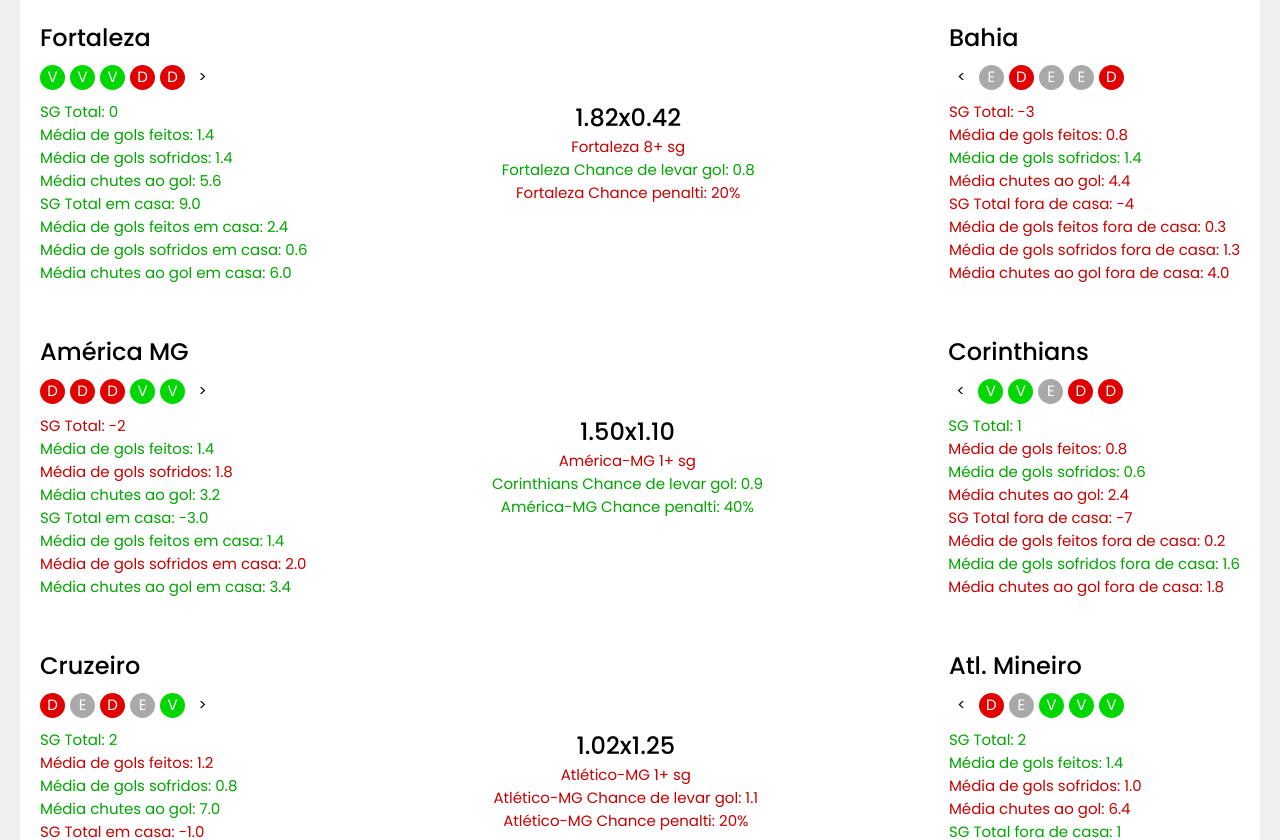
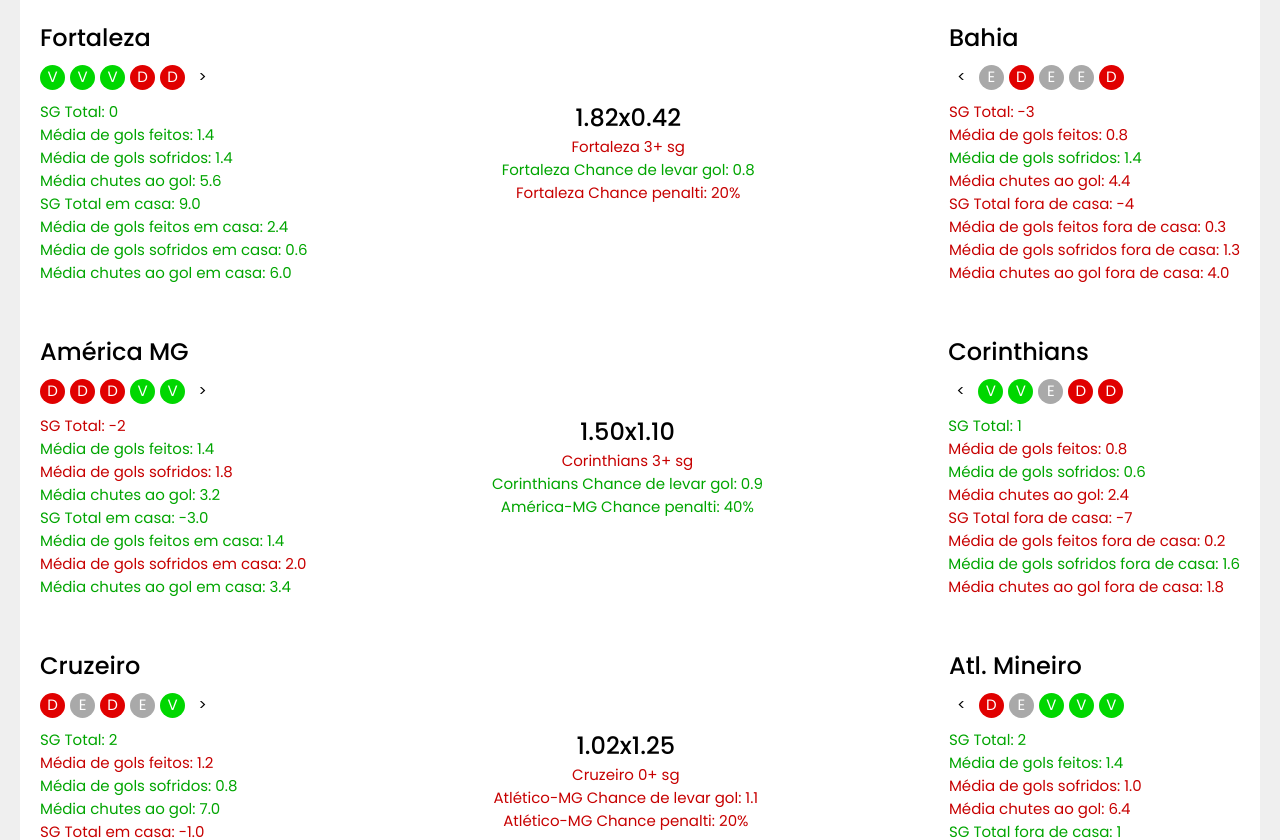
Before and after one commit to lulucasalves/soccer-front, a Next.js app: page / in a window 1280 px wide. Shown: the part 1600-2440 px from the top of the page. Built offline with nearby package versions, Linux system fonts and the light colour scheme.

Commit message:
refactor: sh

```diff
--- a/src/components/Matches/index.tsx
+++ b/src/components/Matches/index.tsx
@@ -1,4 +1,3 @@
-import Image from "next/image";
 import { useSelector } from "react-redux";
 import * as data from "~/data/games.json";
 import { getMatchs } from "~/features/getMatchs";
@@ -64,8 +63,8 @@
 
           const resultF = (mediaGolsFeitosF2 + mediaGolsSofridosC) / 2;
 
-          const sgcasav = (sgTotal + sgTotalC - sgTotal2 - sgTotalF2) / 2;
-          const sgforav = (sgTotal2 + sgTotalF2 - sgTotal - sgTotalC) / 2;
+          const sgcasav = sgTotal - sgTotal2;
+          const sgforav = sgTotal2 - sgTotal;
 
           const sgDiff = sgcasav >= sgforav ? sgcasav : sgforav;
 
```
